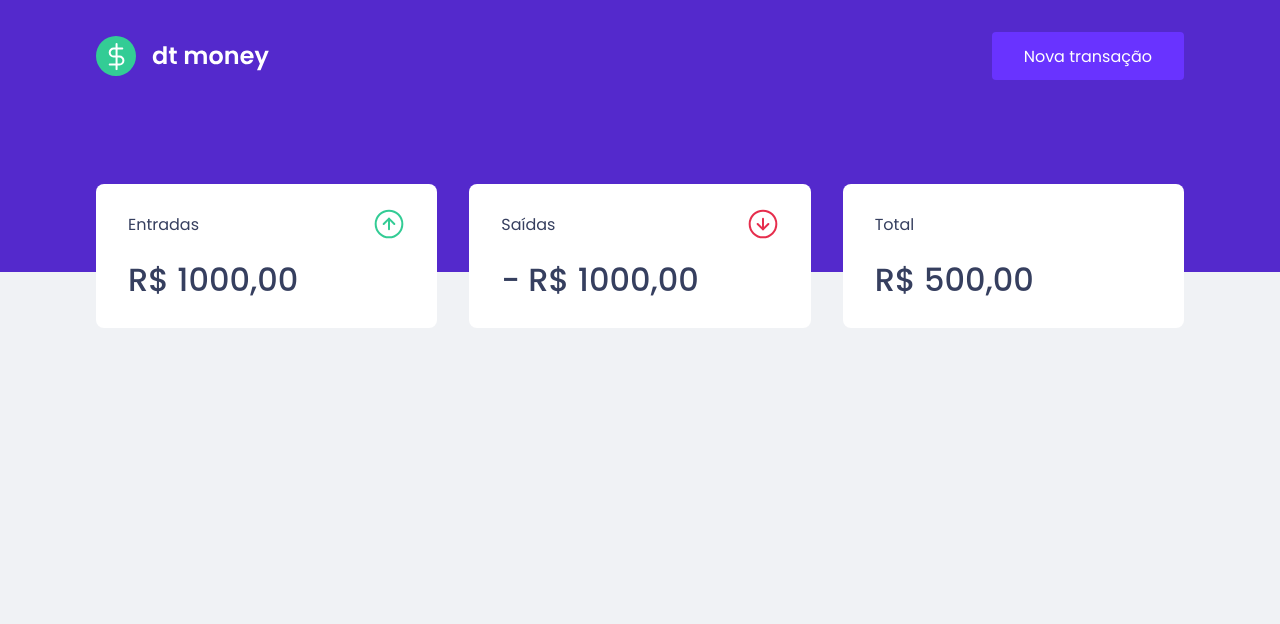
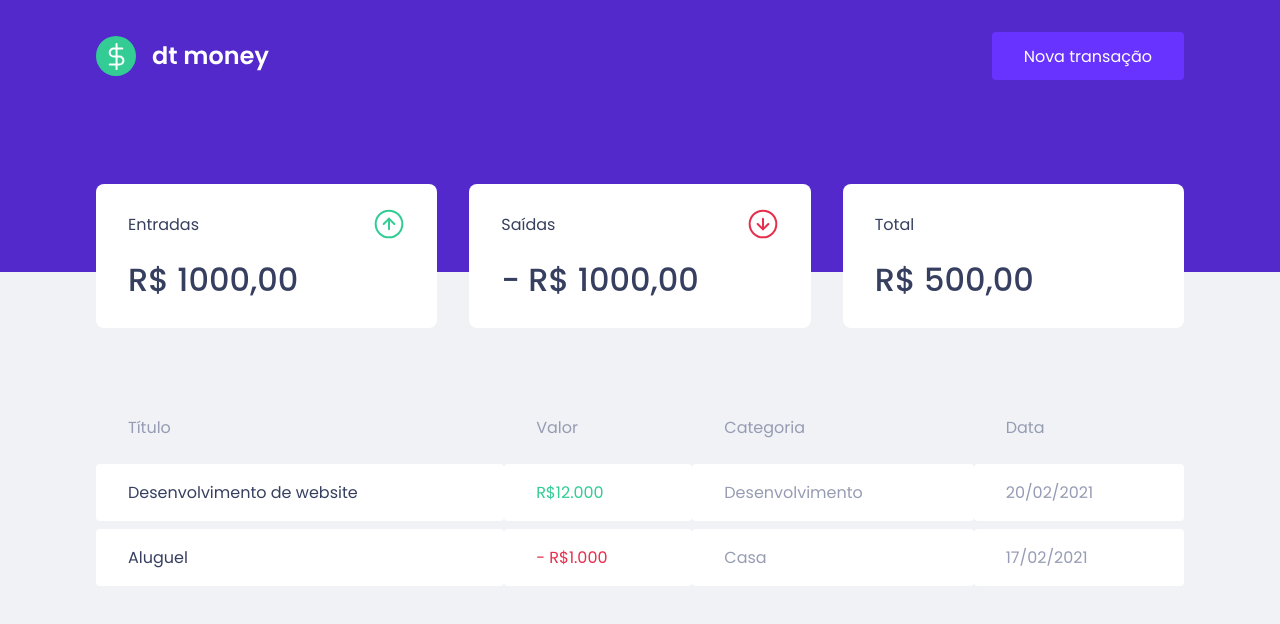
Before and after one commit to w1redl4in/dt-money, a React (Create React App) app: page / in a window 1280 px wide. Shown: the top 624 px of the page. Built offline with nearby package versions, Linux system fonts and the light colour scheme.

Commit message:
:lipstick: feat: transactions table component

```diff
--- a/src/components/Dashboard/index.tsx
+++ b/src/components/Dashboard/index.tsx
@@ -1,10 +1,12 @@
 import { Container } from './styles';
 import { Summary } from '../Summary';
+import { TransactionsTable } from '../TransactionsTable';
 
 export const Dashboard: React.FC = () => {
   return (
     <Container>
       <Summary />
+      <TransactionsTable />
     </Container>
   );
 };
--- /dev/null
+++ b/src/components/TransactionsTable/index.tsx
@@ -0,0 +1,35 @@
+import { Container } from './styles';
+
+export const TransactionsTable: React.FC = () => {
+  return (
+    <Container>
+      <table>
+        <thead>
+          <tr>
+            <th>Título</th>
+            <th>Valor</th>
+            <th>Categoria</th>
+            <th>Data</th>
+          </tr>
+        </thead>
+
+        <tbody>
+          <tr>
+            <td>Desenvolvimento de website</td>
+            <td className="deposit">R$12.000</td>
+            <td>Desenvolvimento</td>
+            <td>20/02/2021</td>
+          </tr>
+        </tbody>
+        <tbody>
+          <tr>
+            <td>Aluguel</td>
+            <td className="withdraw"> - R$1.000</td>
+            <td>Casa</td>
+            <td>17/02/2021</td>
+          </tr>
+        </tbody>
+      </table>
+    </Container>
+  );
+};
--- /dev/null
+++ b/src/components/TransactionsTable/styles.ts
@@ -0,0 +1,38 @@
+import styled from 'styled-components';
+
+export const Container = styled.div`
+  margin-top: 4rem;
+
+  table {
+    width: 100%;
+    border-spacing: 0 0.5rem;
+
+    th {
+      color: var(--text-body);
+      font-weight: 400;
+      padding: 1rem 2rem;
+      text-align: left;
+      line-height: 1.5rem;
+    }
+
+    td {
+      padding: 1rem 2rem;
+      border: 0;
+      background: var(--shape);
+      color: var(--text-body);
+      border-radius: 0.25rem;
+
+      &:first-child {
+        color: var(--text-title);
+      }
+
+      &.deposit {
+        color: var(--green);
+      }
+
+      &.withdraw {
+        color: var(--red);
+      }
+    }
+  }
+`;
```
